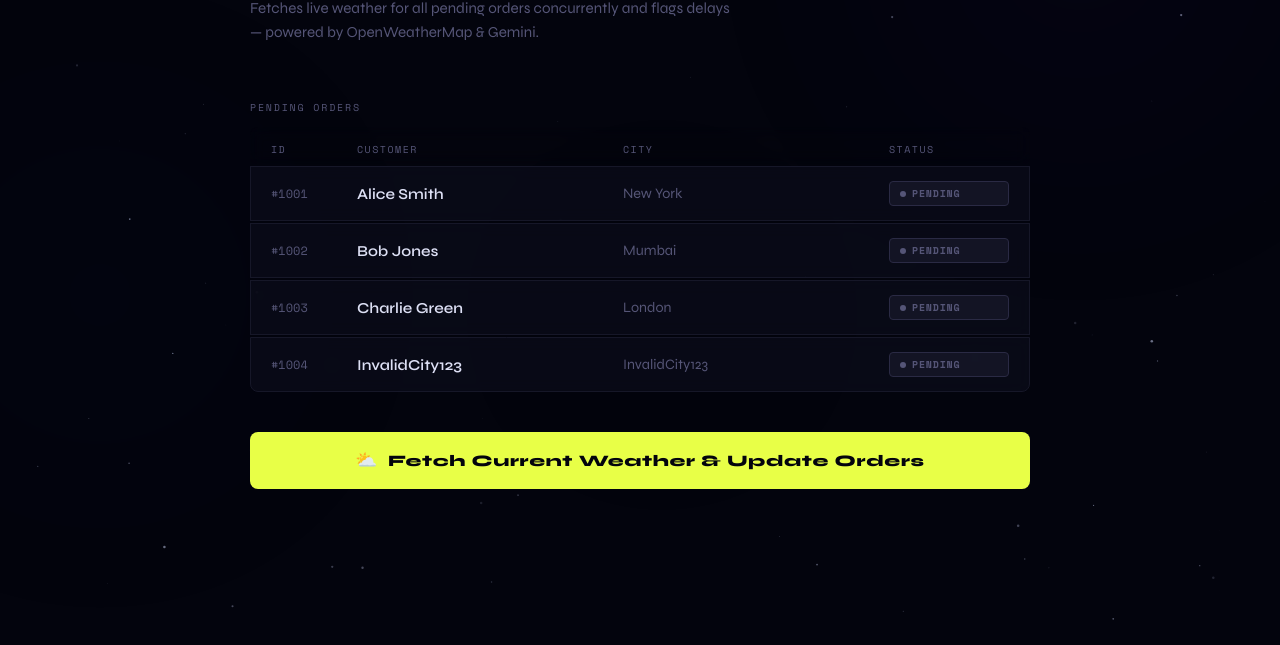
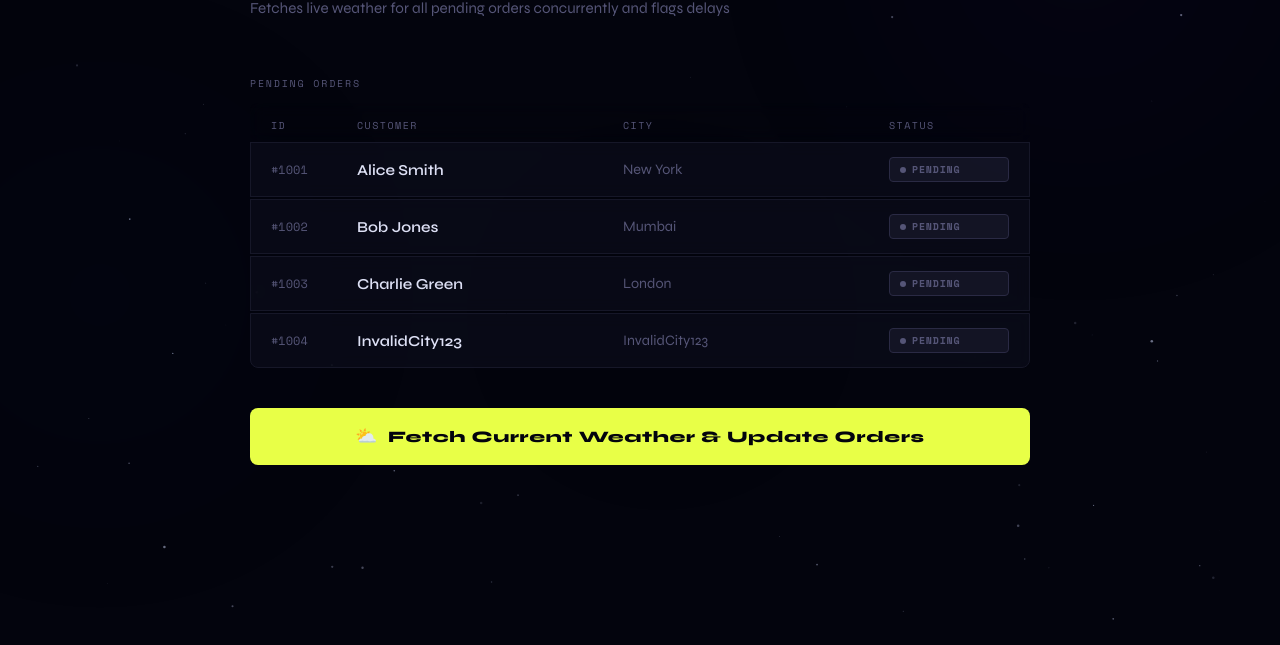
Before and after one commit to Mrunal31-Stark/Yellow_AI, a website: page index.html in a window 1280 px wide. Shown: the part 155-800 px from the top of the page. Drawn offline with nearby package versions, Linux system fonts and the light colour scheme.

Commit message:
Update index.html

```diff
--- a/index.html
+++ b/index.html
@@ -3,7 +3,7 @@
 <head>
 <meta charset="UTF-8" />
 <meta name="viewport" content="width=device-width, initial-scale=1.0"/>
-<title>WeatherGate — Order Delay System</title>
+<title>WeatherGate Order Delay System</title>
 <link href="https://fonts.googleapis.com/css2?family=Space+Mono:wght@400;700&family=Syne:wght@400;600;800&display=swap" rel="stylesheet"/>
 <style>
   :root {
@@ -159,7 +159,7 @@
   <header>
     <div class="eyebrow">Delivery Intelligence System</div>
     <h1>Weather<span>Gate</span></h1>
-    <p class="subtitle">Fetches live weather for all pending orders concurrently and flags delays — powered by OpenWeatherMap &amp; Gemini.</p>
+    <p class="subtitle">Fetches live weather for all pending orders concurrently and flags delays</p>
   </header>
 
   <div class="section-label">Pending Orders</div>
```
